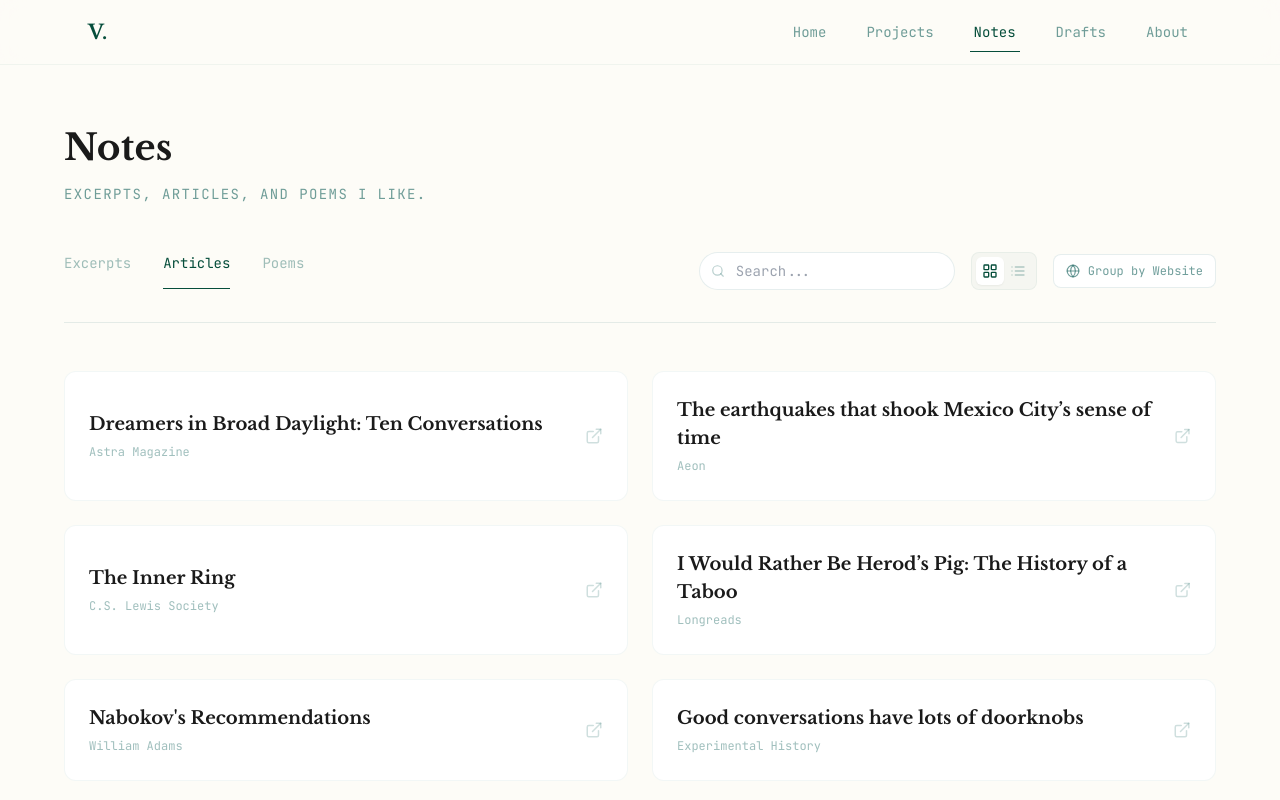
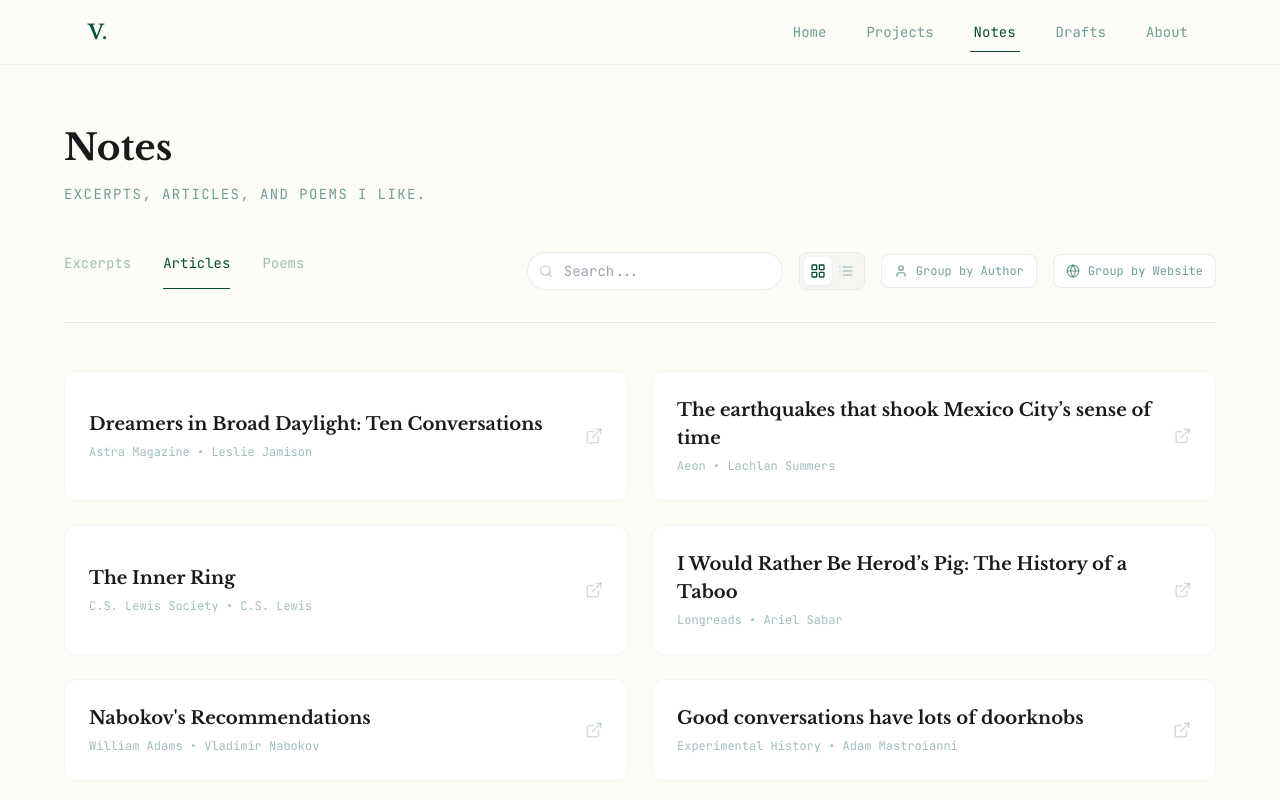
Before and after one commit to vishaalkk/who-am-i, a Next.js app: page /notes in a window 1280 px wide. Both pictures are taken after a click on the button "Articles". Shown: the top 800 px of the page. Built offline with nearby package versions, Linux system fonts and the light colour scheme.

Commit message:
adding new articles and authors field

```diff
--- a/src/app/notes/page.tsx
+++ b/src/app/notes/page.tsx
@@ -107,7 +107,7 @@ function NotesContent() {
     const groups: Record<string, NoteItem[]> = {};
     currentItems.forEach(item => {
       let key = "Unknown";
-      if (groupBy === 'author' && activeTab !== 'articles') {
+      if (groupBy === 'author') {
         key = item.author || "Unknown";
       } else if (groupBy === 'source' && activeTab === 'articles') {
         key = item.source || "Unknown";
@@ -119,7 +119,6 @@ function NotesContent() {
       groups[key].push(item);
     });
 
-    if (groupBy === 'author' && activeTab === 'articles') return { "All": currentItems };
     if (groupBy === 'source' && activeTab !== 'articles') return { "All": currentItems };
 
     return groups;
@@ -160,6 +159,7 @@ function NotesContent() {
               </span>
               <span className="text-sm text-pine-mid/40 font-mono italic">
                 — {highlightText(item.source || "", searchQuery)}
+                {item.author && ` • ${item.author}`}
               </span>
             </div>
             <ExternalLink size={14} className="text-pine-mid/20 group-hover:text-pine-dark transition-colors" />
@@ -183,6 +183,7 @@ function NotesContent() {
             </h3>
             <span className="text-xs font-mono text-pine-mid/40">
               {highlightText(item.source || "", searchQuery)}
+              {item.author && ` • ${item.author}`}
             </span>
           </div>
           <ExternalLink size={18} className="text-pine-mid/20 group-hover:text-pine-dark transition-colors" />
@@ -294,9 +295,8 @@ function NotesContent() {
               </button>
             </div>
 
-            {activeTab !== 'articles' ? (
             <button
-                onClick={() => setGroupBy(groupBy === 'none' ? 'author' : 'none')}
+              onClick={() => setGroupBy(groupBy === 'author' ? 'none' : 'author')}
               className={cn(
                 "flex items-center gap-2 px-3 py-2 rounded-lg border transition-all text-xs font-mono",
                 groupBy === 'author' ? "bg-pine-dark text-white border-pine-dark" : "bg-white border-pine-mid/10 text-pine-mid/60"
@@ -304,9 +304,9 @@ function NotesContent() {
             >
               <User size={14} /> {groupBy === 'author' ? 'Grouped by Author' : 'Group by Author'}
             </button>
-            ) : (
+            {activeTab === 'articles' && (
               <button
-                onClick={() => setGroupBy(groupBy === 'none' ? 'source' : 'none')}
+                onClick={() => setGroupBy(groupBy === 'source' ? 'none' : 'source')}
                 className={cn(
                   "flex items-center gap-2 px-3 py-2 rounded-lg border transition-all text-xs font-mono",
                   groupBy === 'source' ? "bg-pine-dark text-white border-pine-dark" : "bg-white border-pine-mid/10 text-pine-mid/60"
--- a/src/data/articles.ts
+++ b/src/data/articles.ts
@@ -2,31 +2,49 @@ export const articles = [
   {
     title: "Dreamers in Broad Daylight: Ten Conversations",
     link: "https://astra-mag.com/articles/dreamers-in-broad-daylight-ten-conversations/",
-    source: "Astra Magazine"
+    source: "Astra Magazine",
+    author: "Leslie Jamison"
   },
   {
     title: "The earthquakes that shook Mexico City’s sense of time",
     link: "https://aeon.co/essays/the-earthquakes-that-shook-mexico-citys-sense-of-time",
-    source: "Aeon"
+    source: "Aeon",
+    author: "Lachlan Summers"
   },
   {
     title: "The Inner Ring",
     link: "https://www.lewissociety.org/innerring/",
-    source: "C.S. Lewis Society"
+    source: "C.S. Lewis Society",
+    author: "C.S. Lewis"
   },
   {
     title: "I Would Rather Be Herod’s Pig: The History of a Taboo",
     link: "https://longreads.com/2015/10/14/i-would-rather-be-herods-pig-the-history-of-a-taboo/",
-    source: "Longreads"
+    source: "Longreads",
+    author: "Ariel Sabar"
   },
   {
     title: "Nabokov's Recommendations",
     link: "http://wmjas.wikidot.com/nabokov-s-recommendations",
-    source: "William Adams"
+    source: "William Adams",
+    author: "Vladimir Nabokov"
   },
   {
     title: "Good conversations have lots of doorknobs",
     link: "https://www.experimental-history.com/p/good-conversations-have-lots-of-doorknobs",
-    source: "Experimental History"
+    source: "Experimental History",
+    author: "Adam Mastroianni"
+  },
+  {
+    title: "The Empathy Exams",
+    link: "https://www.thebeliever.net/the-empathy-exams/",
+    source: "The Believer",
+    author: "Leslie Jamison"
+  },
+  {
+    title: "On Self-Respect",
+    link: "https://www.vogue.com/article/joan-didion-self-respect-essay-1961",
+    source: "Vogue",
+    author: "Joan Didion"
   }
 ];
```
Lines whose indentation alone changed are shown as unchanged.
